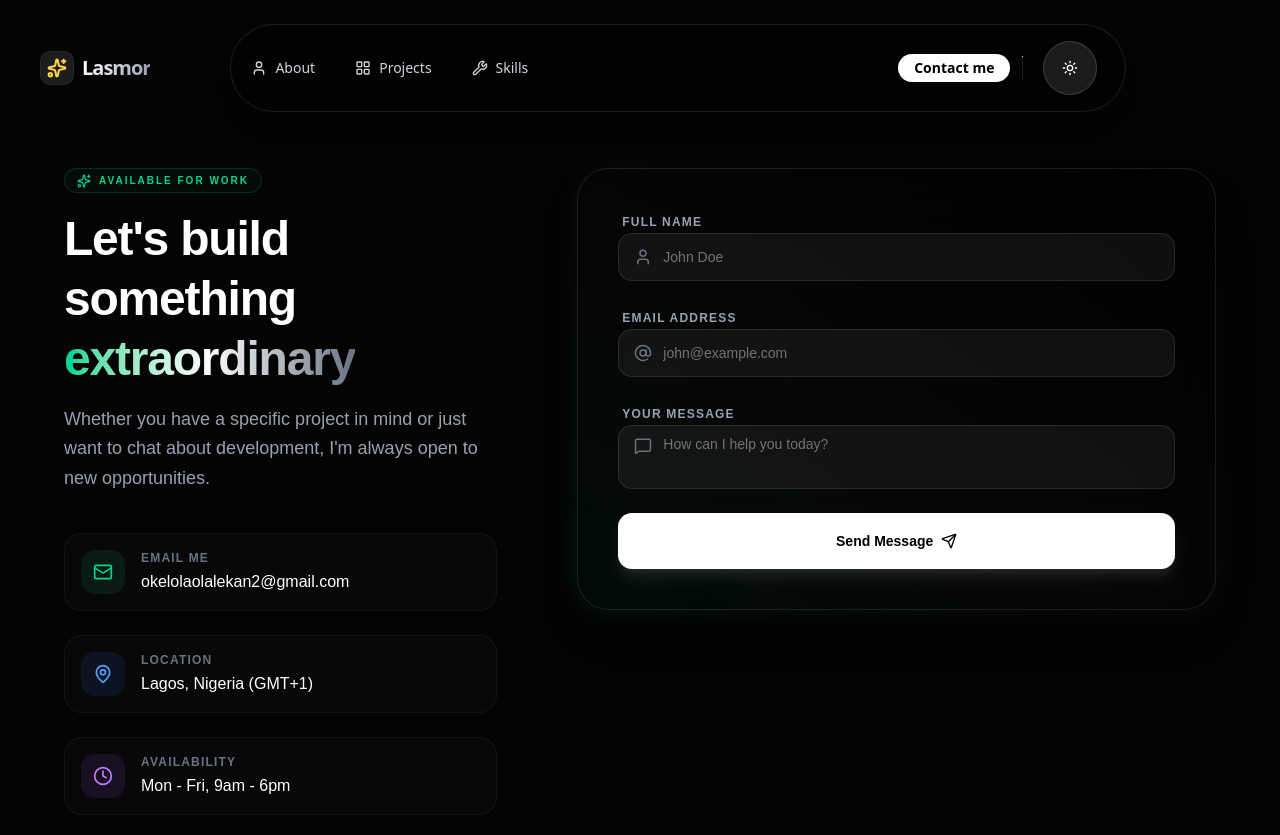
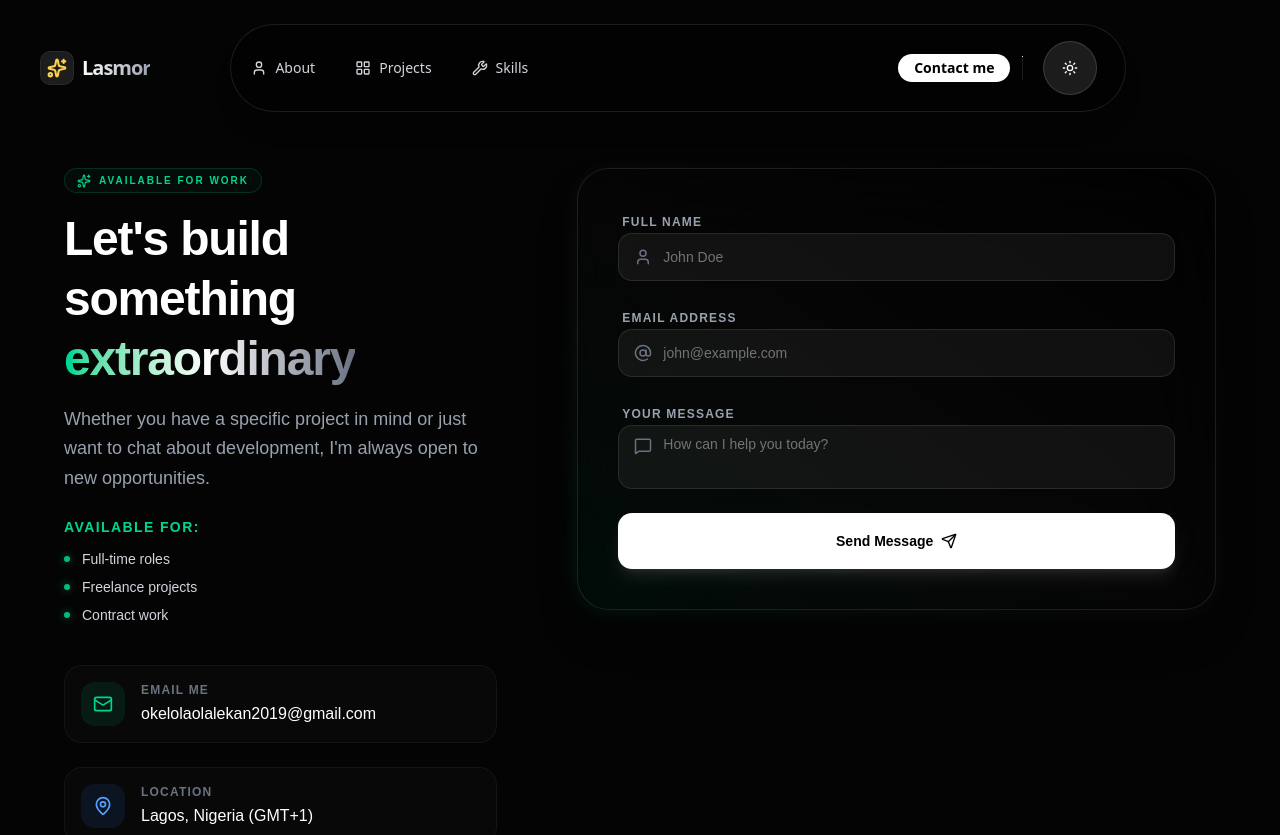
Before and after one commit to lasmor2/My-Portfolio, a Next.js app: page /contact in a window 1280 px wide. Shown: the top 835 px of the page. Built offline with nearby package versions, Linux system fonts and the light colour scheme.

Commit message:
implemente contact form API

```diff
--- a/package.json
+++ b/package.json
@@ -20,6 +20,7 @@
     "radix-ui": "^1.4.3",
     "react": "19.2.3",
     "react-dom": "19.2.3",
+    "resend": "^6.9.2",
     "tailwind-merge": "^3.5.0",
     "three": "^0.183.0",
     "tw-animate-css": "^1.4.0"
--- a/src/components/sections/contact.tsx
+++ b/src/components/sections/contact.tsx
@@ -78,6 +78,27 @@
                 Whether you have a specific project in mind or just want to chat
                 about development, I&apos;m always open to new opportunities.
               </p>
+
+              <div className="space-y-3 pt-2">
+                <p className="text-sm font-bold uppercase tracking-widest text-emerald-400">
+                  Available for:
+                </p>
+                <ul className="space-y-2">
+                  {[
+                    "Full-time roles",
+                    "Freelance projects",
+                    "Contract work",
+                  ].map((item) => (
+                    <li
+                      key={item}
+                      className="flex items-center gap-3 text-gray-300"
+                    >
+                      <div className="w-1.5 h-1.5 rounded-full bg-emerald-500 shadow-[0_0_8px_rgba(16,185,129,0.6)]" />
+                      <span className="text-sm font-medium">{item}</span>
+                    </li>
+                  ))}
+                </ul>
+              </div>
             </div>
 
             {/* Quick Contact Info */}
@@ -91,7 +112,7 @@
                     Email Me
                   </p>
                   <p className="text-white font-medium">
-                    okelolaolalekan2@gmail.com
+                    okelolaolalekan2019@gmail.com
                   </p>
                 </div>
               </div>
```
Also changed, not shown: 1 other file (tests, documents, lock files or other folders).
